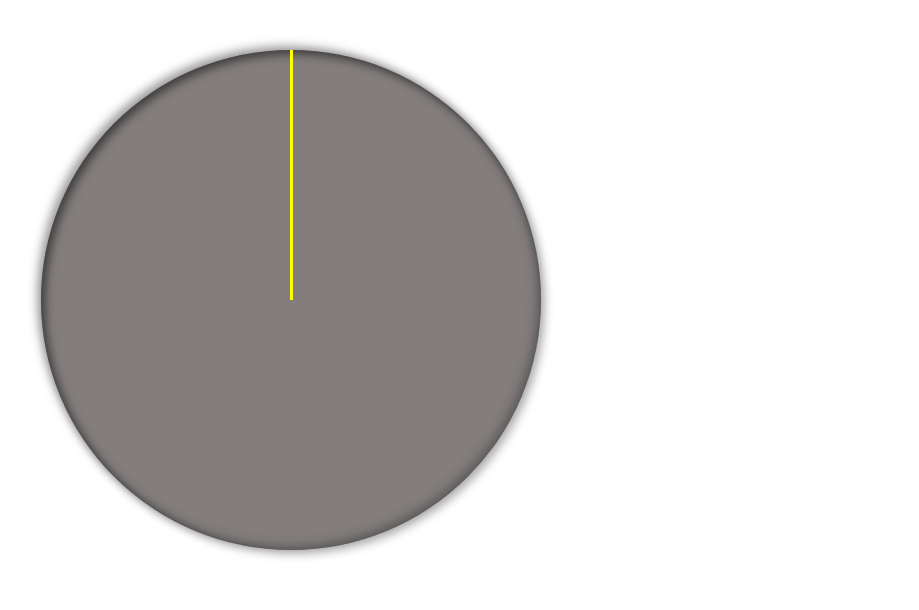
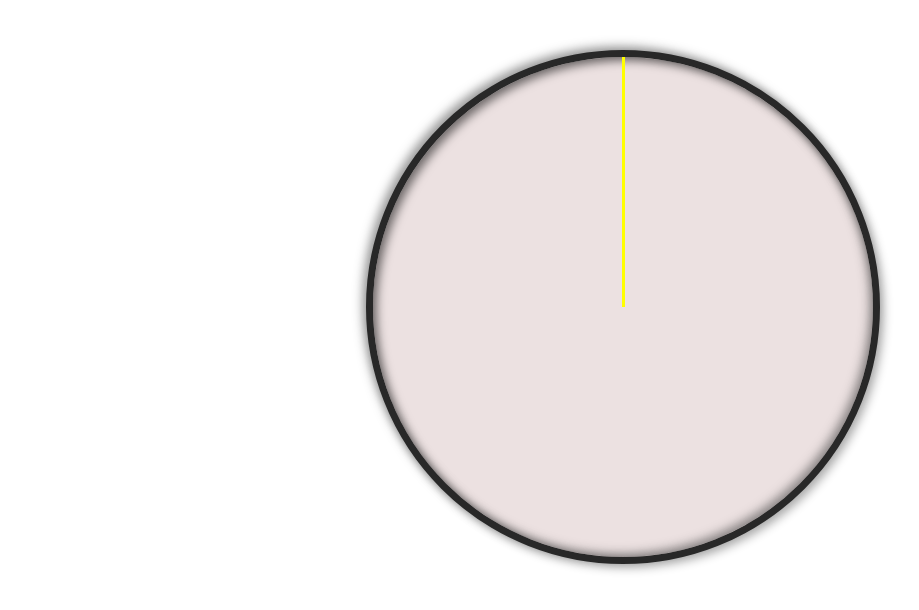
Before and after one commit to bokigolic/clock-reacr-app, a React (Create React App) app: page / in a window 1280 px wide. Shown: the top 610 px of the page, without its empty margins (17-936 px from the left). Built offline with nearby package versions, Linux system fonts and the light colour scheme.

Commit message:
add css, work on state and funcionality

```diff
--- a/public/style.css
+++ b/public/style.css
@@ -1,28 +1,30 @@
-.analog-clock{
-
-
-
+.analog-clock .krug {
+  position: relative;
+  width: 500px;
+  height: 500px;
+  background-color: rgb(236, 225, 225);
+  border: 7px solid #282828;
+  box-shadow: -4px -4px 10px rgba(67, 67, 67, 0.5),
+  inset 4px 4px 10px rgba(0, 0, 0, 0.5),
+  inset -4px -4px 10px rgba(67, 67, 67, 0.5), 4px 4px 10px rgba(0, 0, 0, 0.3);
+  border-radius: 50%;
+  margin: 50px auto;
 }
 
-.krug{
-  position:relative;
-  width: 500px;
-  height:500px;
-  background-color: rgb(131, 125, 125);
-  margin:50px;
-  border-radius:50%;
-  box-shadow: -4px -4px 10px rgba(67,67,67,0.5),
-  inset 4px 4px 10px rgba(0,0,0,0.5),
-  inset -4px -4px 10px rgba(67,67,67,0.5),
-  4px 4px 10px rgba(0,0,0,0.3);
+.pointer-holder {
+  height: 500px;
+  width: 2px;
+
+  position: absolute;
+  top: 0px;
+  left: 249px;
 }
 
-.pointer{
+.pointer {
   height: 250px;
   width: 3px;
   background-color: yellow;
   position: absolute;
   top: 0px;
-  left: 249px;
-
+  left: 0px;
 }
--- a/src/components/Clock.jsx
+++ b/src/components/Clock.jsx
@@ -1,13 +1,13 @@
 const Clock = () => {
+
   return (
     <div class="analog-clock">
       <div className="krug">
-        <div className="pointer">
-
+        <div className="pointer-holder">
+          <div className="pointer">
+          </div>
         </div>
-
       </div>
-
     </div>
   )
 };
```
